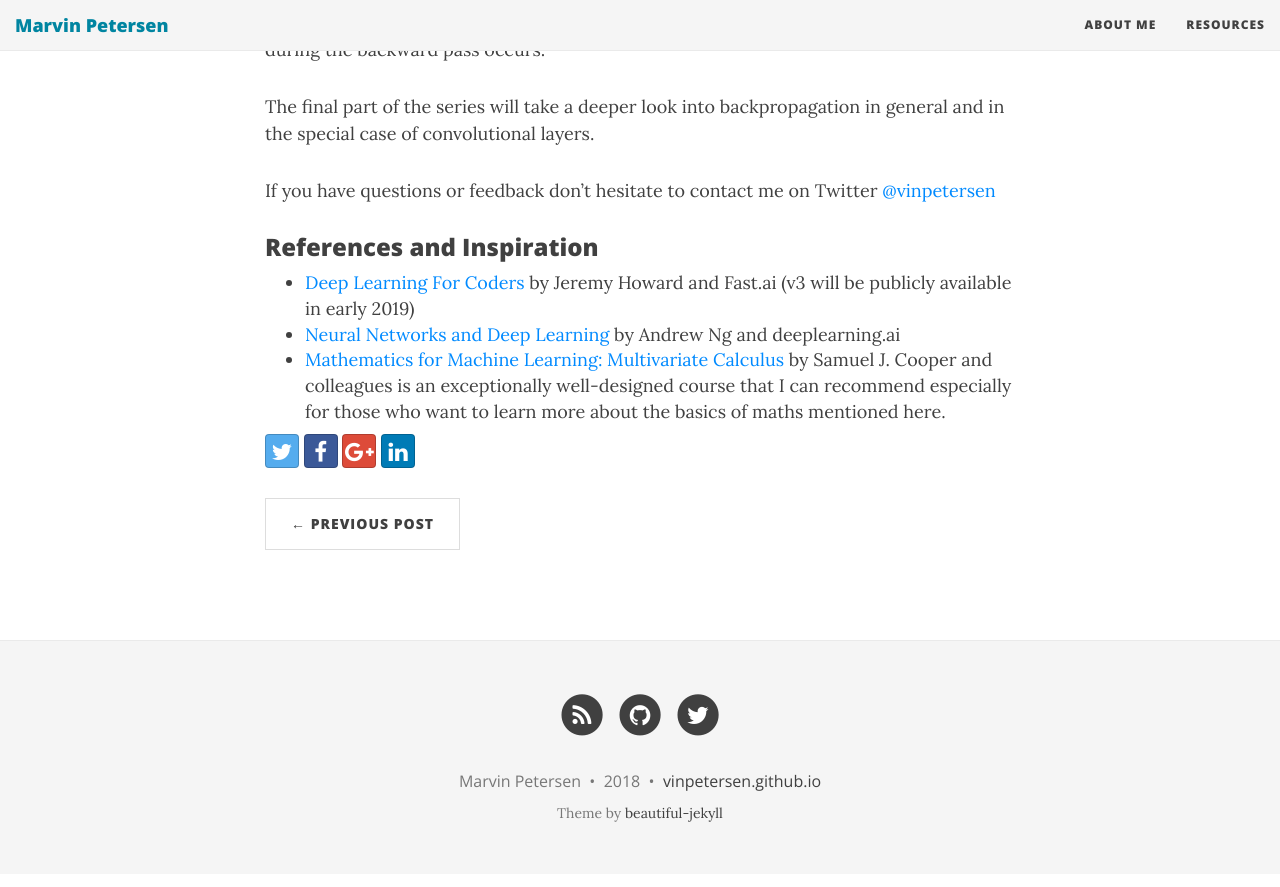
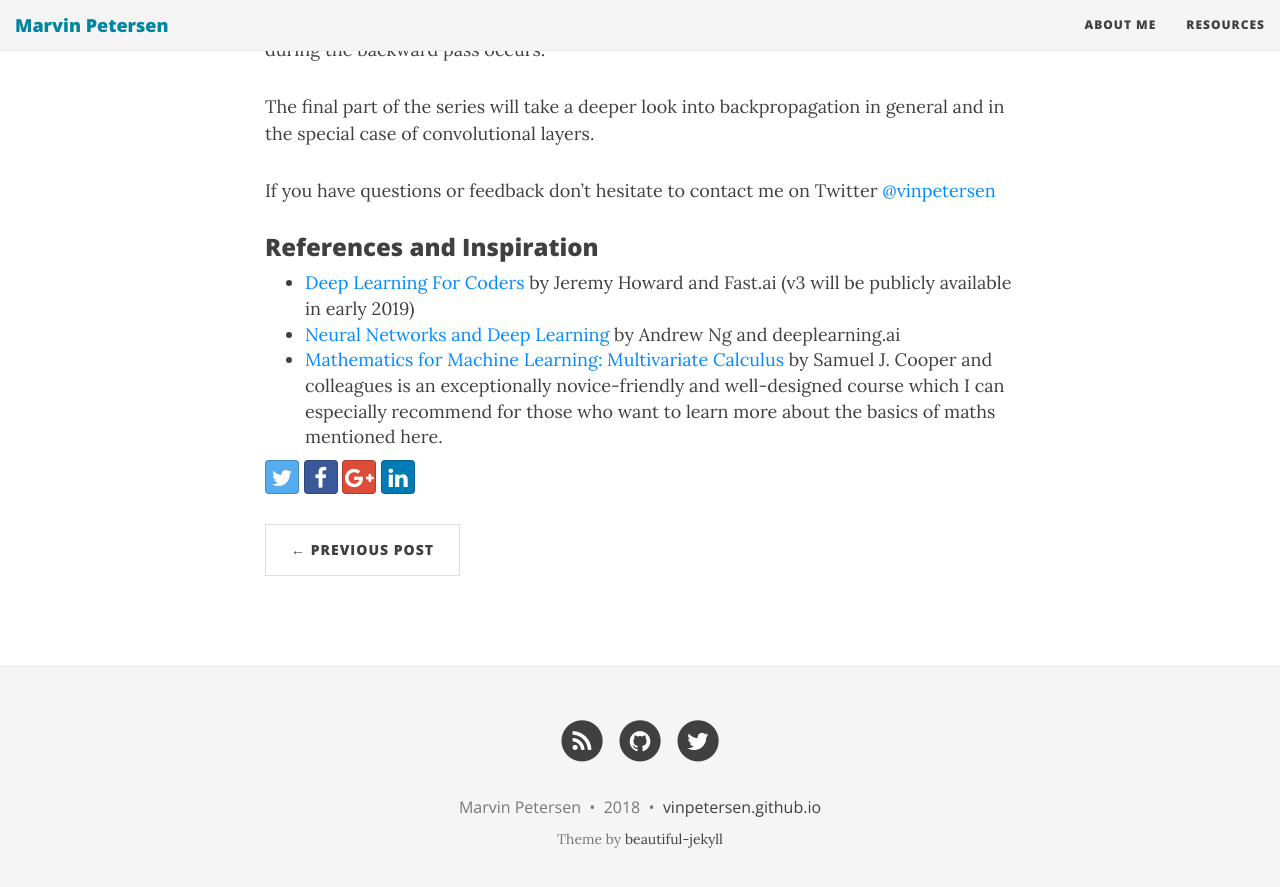
Before and after one commit to m-petersen/vinpetersen.github.io, a Jekyll site: the page built from _posts/2018-11-25-a-guided-tour-through-a-convolutional-neural-network-part-3.md, in a window 1280 px wide and 900 px high, scrolled down 4459 px. Shown: the top 887 px of the window. Built offline with Jekyll 4.4.1, drawn with Linux system fonts in a browser that asks for light colours; nearby versions of some CDN libraries; formulas are drawn with MathJax 3.

Commit message:
Update 2018-11-25-a-guided-tour-through-a-convolutional-neural-network-part-3.md

```diff
--- a/_posts/2018-11-25-a-guided-tour-through-a-convolutional-neural-network-part-3.md
+++ b/_posts/2018-11-25-a-guided-tour-through-a-convolutional-neural-network-part-3.md
@@ -53,4 +53,4 @@
 ### References and Inspiration
 * [Deep Learning For Coders](https://course.fast.ai/) by Jeremy Howard and Fast.ai (v3 will be publicly available in early 2019)
 * [Neural Networks and Deep Learning](https://www.coursera.org/learn/neural-networks-deep-learning?specialization=deep-learning) by Andrew Ng and deeplearning.ai
-* [Mathematics for Machine Learning: Multivariate Calculus](https://www.coursera.org/learn/multivariate-calculus-machine-learning) by Samuel J. Cooper and colleagues is an exceptionally well-designed course that I can recommend especially for those who want to learn more about the basics of maths mentioned here.
+* [Mathematics for Machine Learning: Multivariate Calculus](https://www.coursera.org/learn/multivariate-calculus-machine-learning) by Samuel J. Cooper and colleagues is an exceptionally novice-friendly and well-designed course which I can especially recommend for those who want to learn more about the basics of maths mentioned here.
```
